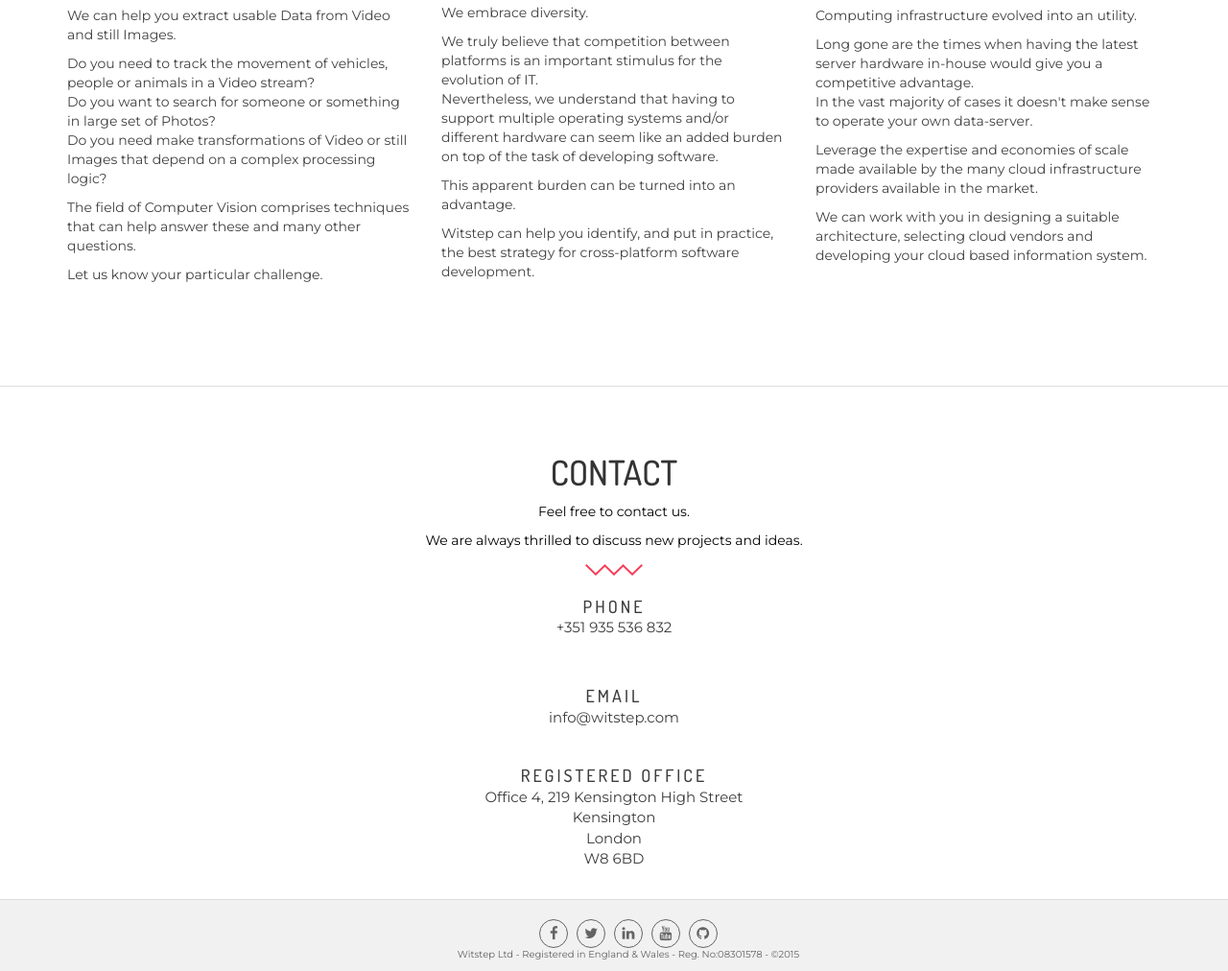
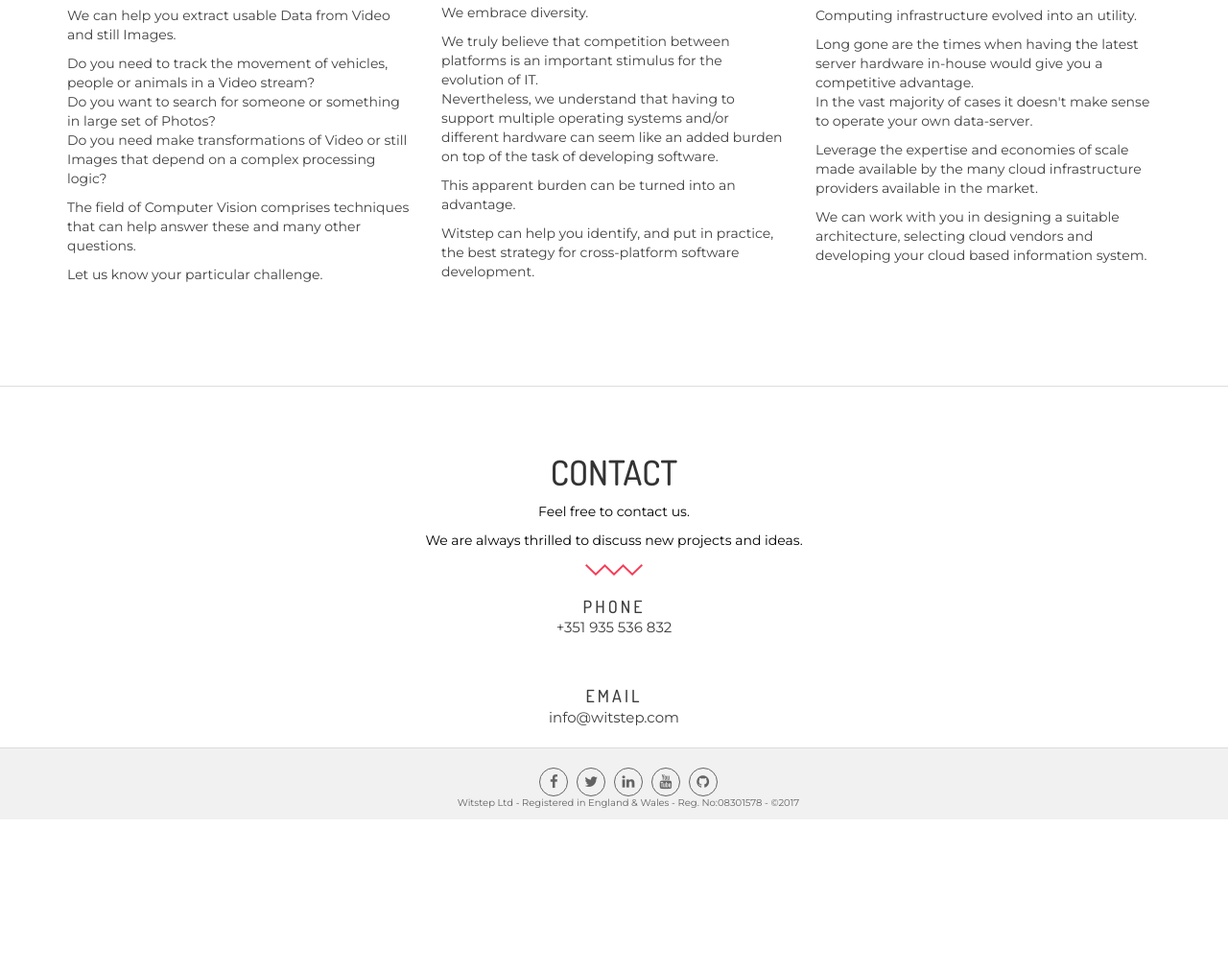
Before and after one commit to witstep/witstep.github.io, a plain HTML site: page index.html in a window 1280 px wide. Shown: the part 860-1872 px from the top of the page at 96% size. After the commit the page ends 1714 px from the top, so only its background shows below. Drawn offline with nearby package versions, Linux system fonts and the light colour scheme.

Commit message:
Removed address and updated copyright year

```diff
--- a/index.html
+++ b/index.html
@@ -208,15 +208,6 @@
                         <h2>Email</h2>
                         <a class="single_contact_info" href="mailto:info@witstep.com">info@witstep.com</a>
                     </div>
-                    <div class="single_contact_info">
-                        <h2>Registered Office</h2>
-                        <p>
-                        	Office 4, 219 Kensington High Street<br>
-							Kensington<br>
-							London<br>
-							W8 6BD
-						</p>
-                    </div>
                 </div>
             </div>
         </div>
@@ -243,7 +234,7 @@
             <div class="row">
                 <div class="col-md-12 text-center">
                     <div class="copyright_text wow fadeInUp animated">
-                        <p>Witstep Ltd - Registered in England & Wales - Reg. No:08301578 - &copy;2015</p>
+                        <p>Witstep Ltd - Registered in England & Wales - Reg. No:08301578 - &copy;2017</p>
                     </div>
                 </div>
             </div>
```
